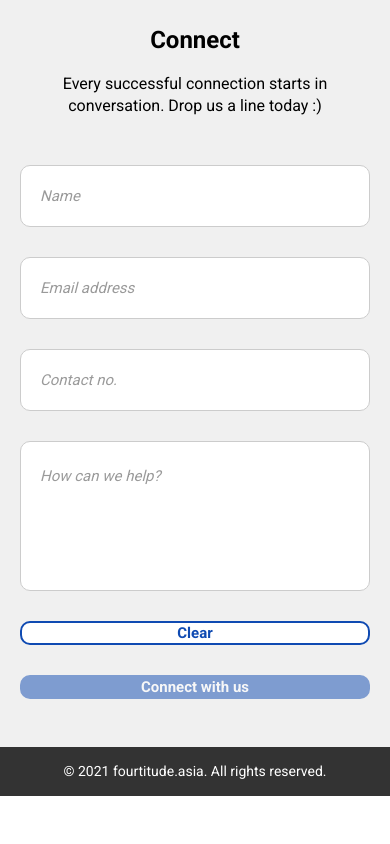
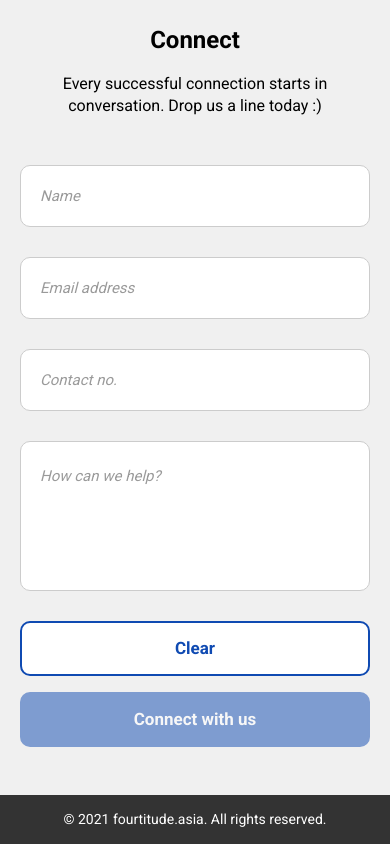
Before and after one commit to muhamadumair/fourtitude-assessment, a React (Create React App) app: page / in a window 390 px wide. Shown: the part 3758-4602 px from the top of the page. Before the commit the page ends 4554 px from the top, so only its background shows below. Built offline with nearby package versions, Linux system fonts and the light colour scheme.

Commit message:
Fix modal responsiveness while keeping desktop size

```diff
--- a/src/styles/_connect-form.scss
+++ b/src/styles/_connect-form.scss
@@ -104,6 +104,7 @@
       width: 100%;
       height: auto;
       flex-direction: column;
+      gap: 16px;
     }
   }
 
@@ -117,7 +118,9 @@
     transition: background-color 0.2s ease, color 0.2s ease, opacity 0.2s ease;
 
     @media (max-width: $breakpoint-mobile) {
-      height: 48px;
+      flex: 0 0 auto;
+      height: 55px;
+      font-size: 17px;
     }
 
     &--clear {
--- a/src/styles/_modal.scss
+++ b/src/styles/_modal.scss
@@ -26,6 +26,13 @@
   flex-direction: column;
   justify-content: space-between;
 
+  @media (max-width: $breakpoint-tablet) {
+    width: 100%;
+    max-width: 445px;
+    min-height: 130px;
+    height: auto;
+  }
+
   &__header {
     margin-bottom: 8px;
   }
@@ -51,6 +58,13 @@
     color: $text-body;
     margin: 0;
     white-space: nowrap;
+    overflow: hidden;
+    text-overflow: ellipsis;
+
+    @media (max-width: $breakpoint-tablet) {
+      white-space: normal;
+      overflow-wrap: break-word;
+    }
   }
 
   &__btn {
```
